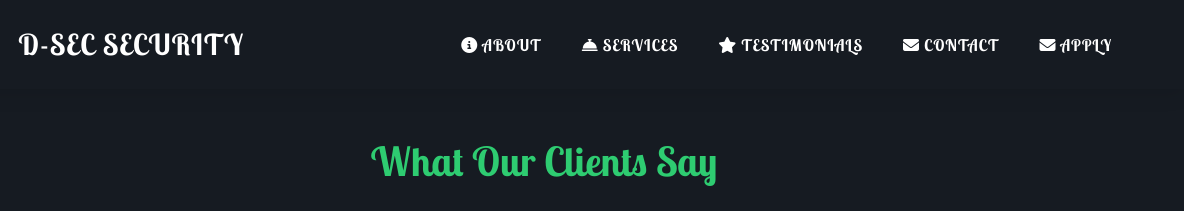
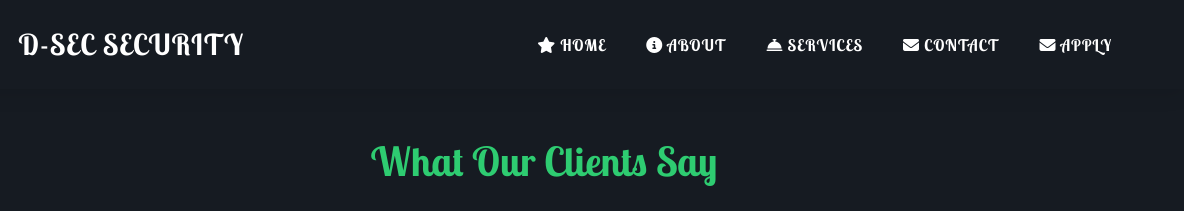
Before and after one commit to Misto0o/D-Sec-Secuirty-INC, a plain HTML site: page testimonal.html in a window 1280 px wide. Shown: the top 211 px of the page, 96-1280 px from the left. Drawn offline with nearby package versions, Linux system fonts and the light colour scheme.

Commit message:
website pretty much done

```diff
--- a/testimonal.html
+++ b/testimonal.html
@@ -31,9 +31,9 @@
             </div>
             <div id="nav-links" class="navbar-menu">
                 <div class="navbar-end">
+                    <a class="navbar-item" href="index.html"><i class="fas fa-star mr-1"></i>Home</a>
                     <a class="navbar-item" href="about.html"><i class="fas fa-info-circle mr-1"></i>About</a>
                     <a class="navbar-item" href="service.html"><i class="fas fa-concierge-bell mr-1"></i> Services</a>
-                    <a class="navbar-item" href="testimonal.html"><i class="fas fa-star mr-1"></i> Testimonials</a>
                     <a class="navbar-item" href="#contact"><i class="fas fa-envelope mr-1"></i> Contact</a>
                     <a class="navbar-item" href="apply.html"><i class="fas fa-envelope mr-1"></i>Apply</a>
                 </div>
```
